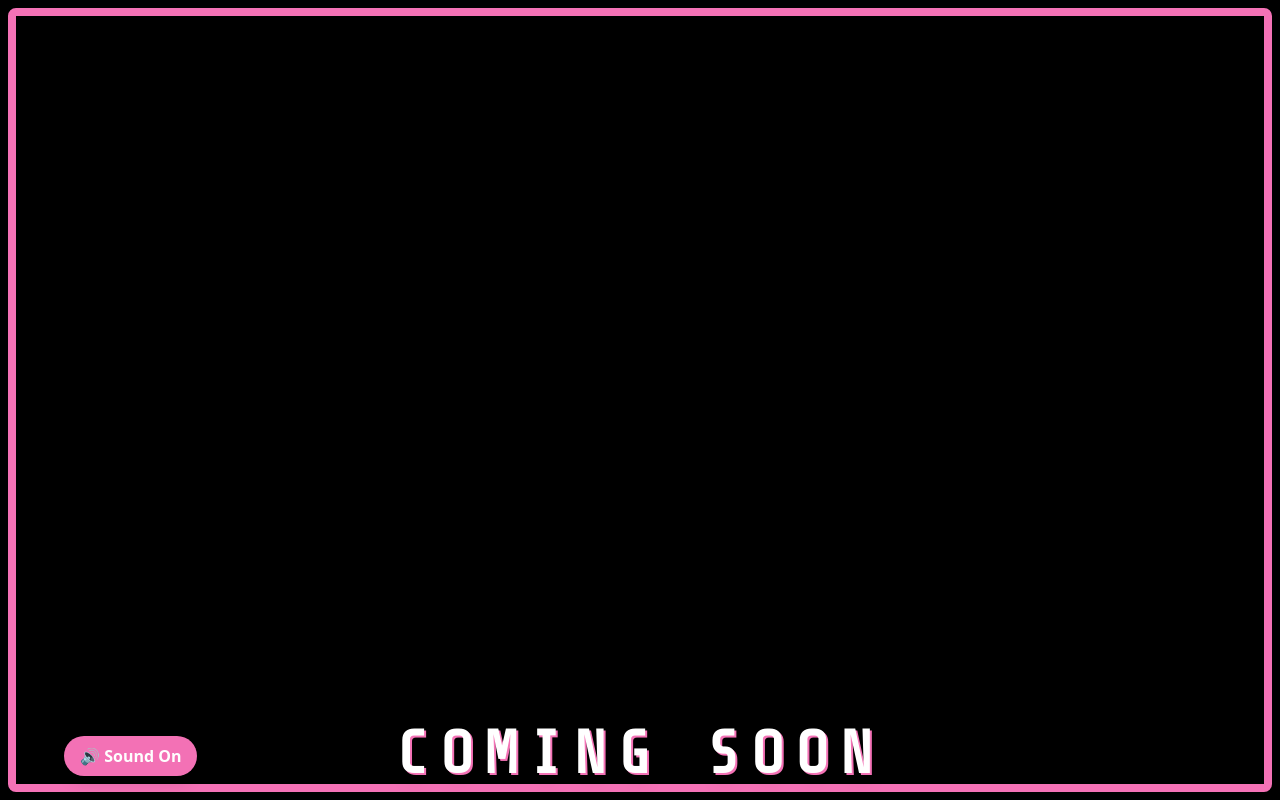
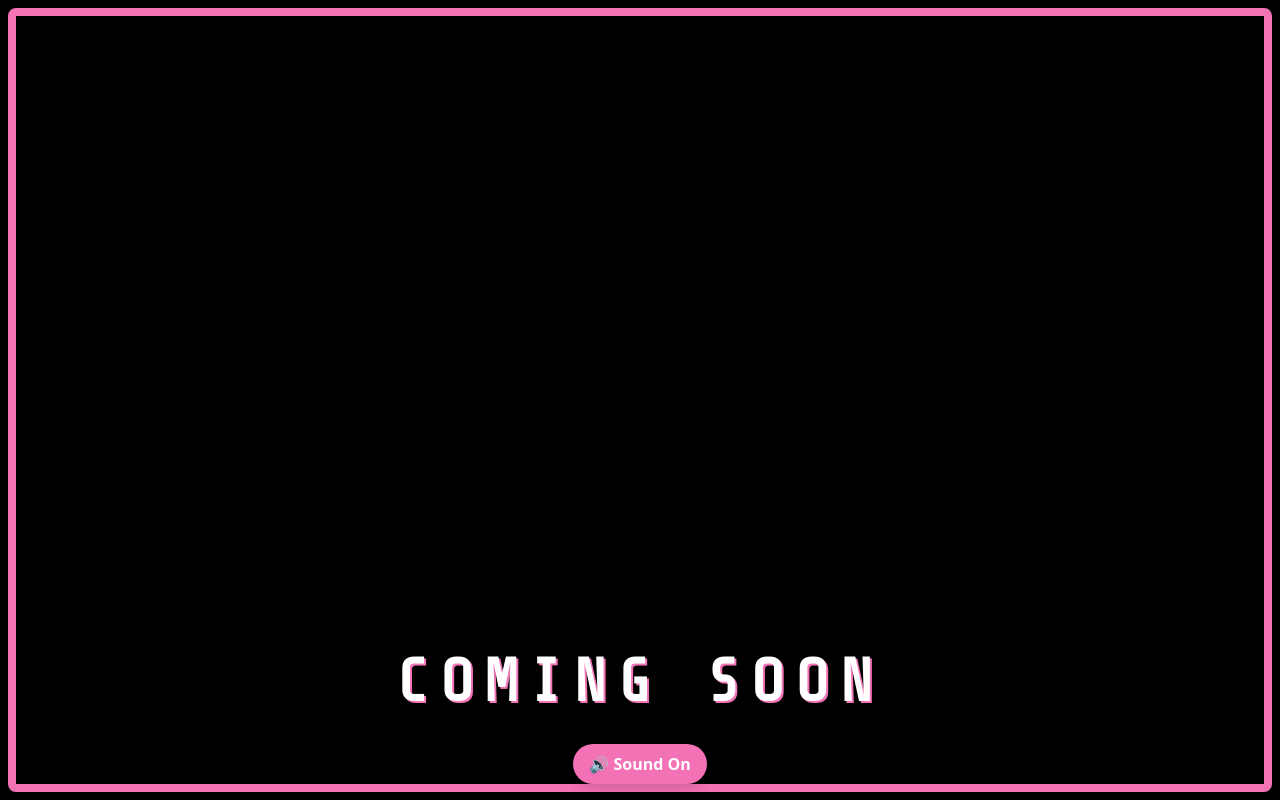
Before and after one commit to meeeeeooooowwwwwww/natalie-winters, a Next.js app: page / in a window 1280 px wide. Built offline with nearby package versions, Linux system fonts and the light colour scheme.

Commit message:
fix: Position sound button below text on all screen sizes

```diff
--- a/src/app/page.tsx
+++ b/src/app/page.tsx
@@ -70,14 +70,13 @@ export default function Home() {
           />
         </div>
       </div>
-      <div className="absolute bottom-4 left-1/2 -translate-x-1/2 z-20 text-center">
+      <div className="absolute bottom-0 left-0 right-0 z-20 flex flex-col items-center gap-4 mb-4">
         <h1 className="glitch-text text-white text-6xl font-bold drop-shadow-lg">
           Coming Soon
         </h1>
-      </div>
         <button
           onClick={toggleSound}
-        className="absolute bottom-6 left-16 z-20 cursor-pointer"
+          className="cursor-pointer mt-4"
         >
           <div
             className="pulse-animation bg-pink-400 text-white px-4 py-2 rounded-full font-semibold shadow-lg flex items-center gap-2"
@@ -86,6 +85,7 @@ export default function Home() {
             {isMuted ? '🔊 Sound On' : '🔇 Sound Off'}
           </div>
         </button>
+      </div>
     </main>
   );
 }
```
Lines whose indentation alone changed are shown as unchanged.
